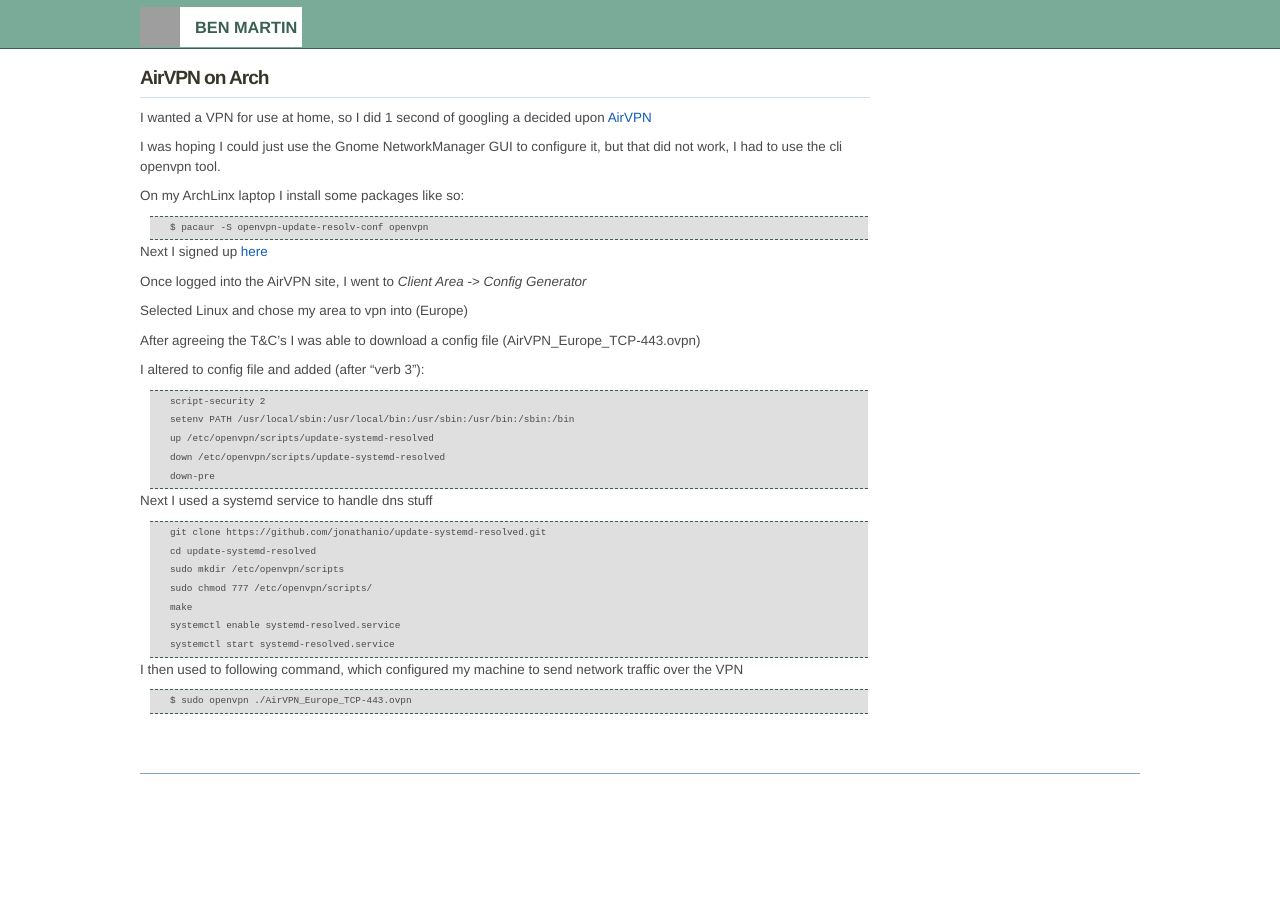
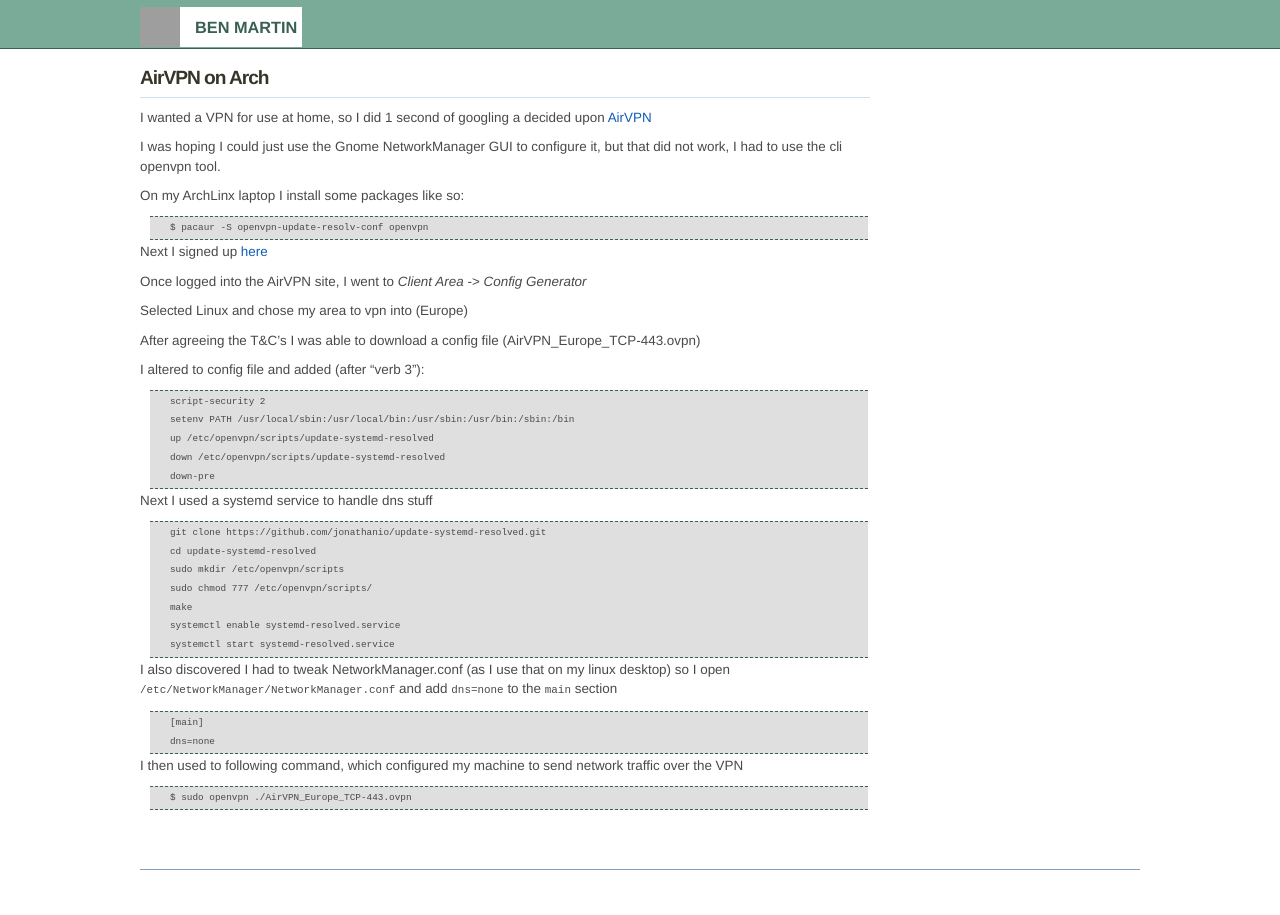
Before and after one commit to bugthing/bugthing.github.com, a Jekyll site: the page built from _posts/2017-09-26-airvpn-arch.markdown, in a window 1280 px wide. Built offline with Jekyll 4.4.1, drawn with Linux system fonts in a browser that asks for light colours; grey boxes are pictures that could not be loaded.

Commit message:
tweak vpn post

````diff
--- a/_posts/2017-09-26-airvpn-arch.markdown
+++ b/_posts/2017-09-26-airvpn-arch.markdown
@@ -41,6 +41,14 @@
 systemctl start systemd-resolved.service
 ```
 
+I also discovered I had to tweak NetworkManager.conf (as I use that on my linux desktop)
+so I open `/etc/NetworkManager/NetworkManager.conf` and add `dns=none` to the `main` section
+
+```
+[main]
+dns=none
+```
+
 I then used to following command, which configured my machine to send network traffic over the VPN
 
     $ sudo openvpn ./AirVPN_Europe_TCP-443.ovpn
````
